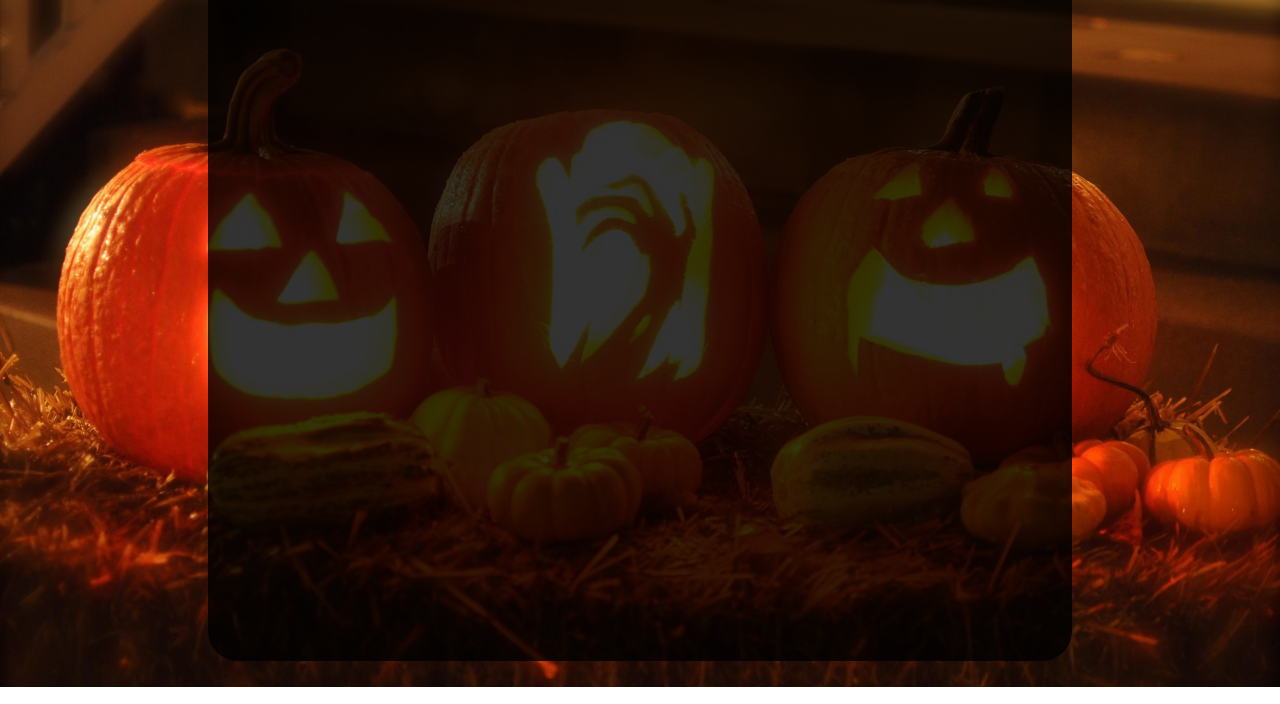
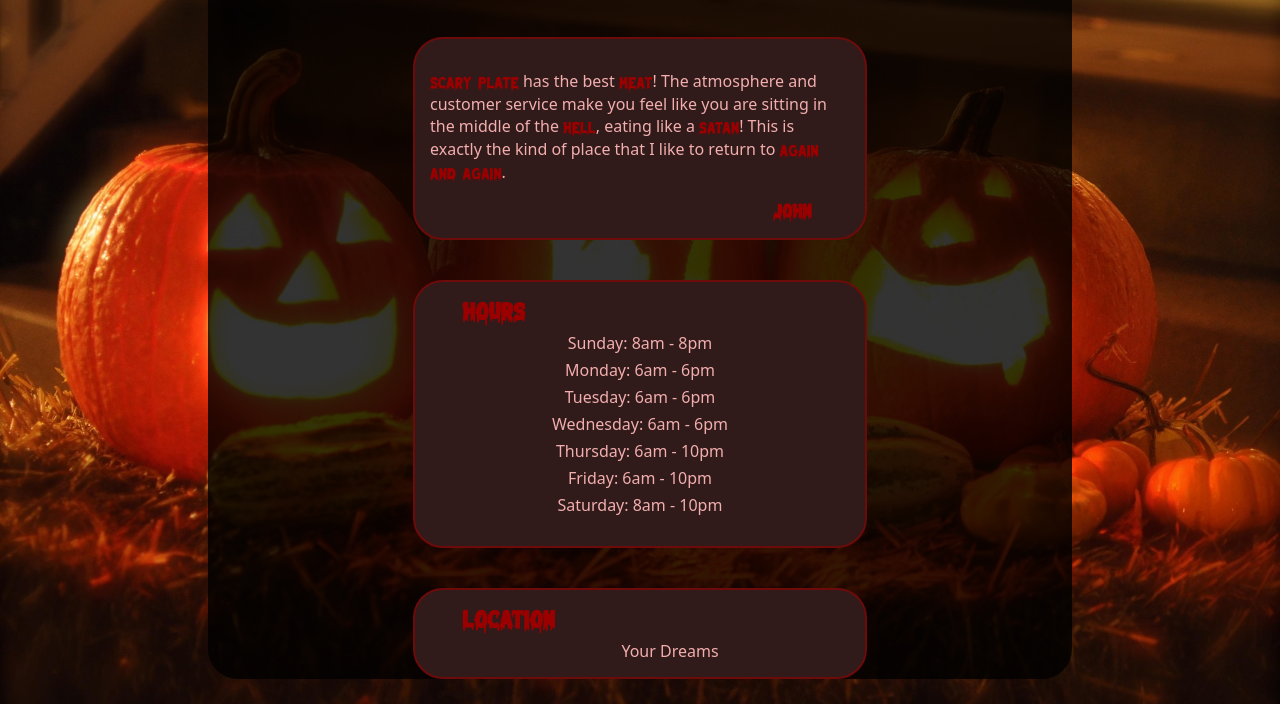
Before and after one commit to Stan-tab/restaurant-page, a website built with webpack: page src/template.html in a window 1280 px wide. Shown: the part 162-866 px from the top of the page. Built offline with nearby package versions, Linux system fonts and the light colour scheme.

Commit message:
feat: Finish html home page

```diff
--- a/src/style.css
+++ b/src/style.css
@@ -45,6 +45,7 @@ header li{
 
 .scary{
     font-family: horror;
+    color: rgb(155, 0, 0);
 }
 
 .opener{
@@ -99,6 +100,50 @@ ul > .visible{
     margin: 2vw;
 }
 
+.card{
+    width: 45vw;
+    max-width: 420px;
+    margin: 0 auto;
+    padding: 15px;
+    color: rgb(243, 174, 174);
+    background-color: rgb(48, 26, 26);
+    border-radius: 30px;
+    border: 2px solid rgb(109, 11, 11);
+    margin-top: 5vh;
+}
+
+.card h3{
+    margin: 0;
+    text-align: right;
+    padding-right: 3vw;
+    color: rgb(155, 0, 0);
+}
+
+.card h2.scary{
+    margin: 0 0 5px 0;
+    padding-left: 2rem;
+}
+
+.card.hours{
+    padding-bottom: 25px;
+}
+
+.card.hours > p {
+    margin: 0;
+    margin-bottom: 5px;
+    text-align: center;
+}
+
+.card.location h2{
+    margin: 0;
+}
+
+.card.location p {
+    margin: 5px 0 0 0;
+    text-align: center;
+    padding-left: 60px;
+}
+
 @media(max-width: 785px) {
     #container{
         grid-template-columns: 1fr;
--- a/src/template.html
+++ b/src/template.html
@@ -20,7 +20,23 @@
             <div class="opener">
                 <h1 class="scary">Scary plate</h1>
             </div>
-            <div class="explain"></div>
+            <div class="card">
+                <p><span class="scary">Scary plate</span> has the best <span class="scary">meat</span>! The atmosphere and customer service make you feel like you are sitting in the middle of the <span class="scary">hell</span>, eating like a <span class="scary">Satan</span>! This is exactly the kind of place that I like to return to <span class="scary">again and again</span>.</p>
+                <h3 class="scary">John</h3>
+            </div>
+            <div class="card hours">
+                <h2 class="scary">Hours</h2>
+                <p>Sunday: 8am - 8pm</p>
+                <p>Monday: 6am - 6pm</p>
+                <p>Tuesday: 6am - 6pm</p>
+                <p>Wednesday: 6am - 6pm</p>
+                <p>Thursday: 6am - 10pm</p>
+                <p>Friday: 6am - 10pm</p>
+                <p>Saturday: 8am - 10pm</p>
+            </div>
+            <div class="card location">
+                <h2  class="scary">Location</h2>
+                <p>Your Dreams</p></div>
         </div>
     </div>
 </body>
```
